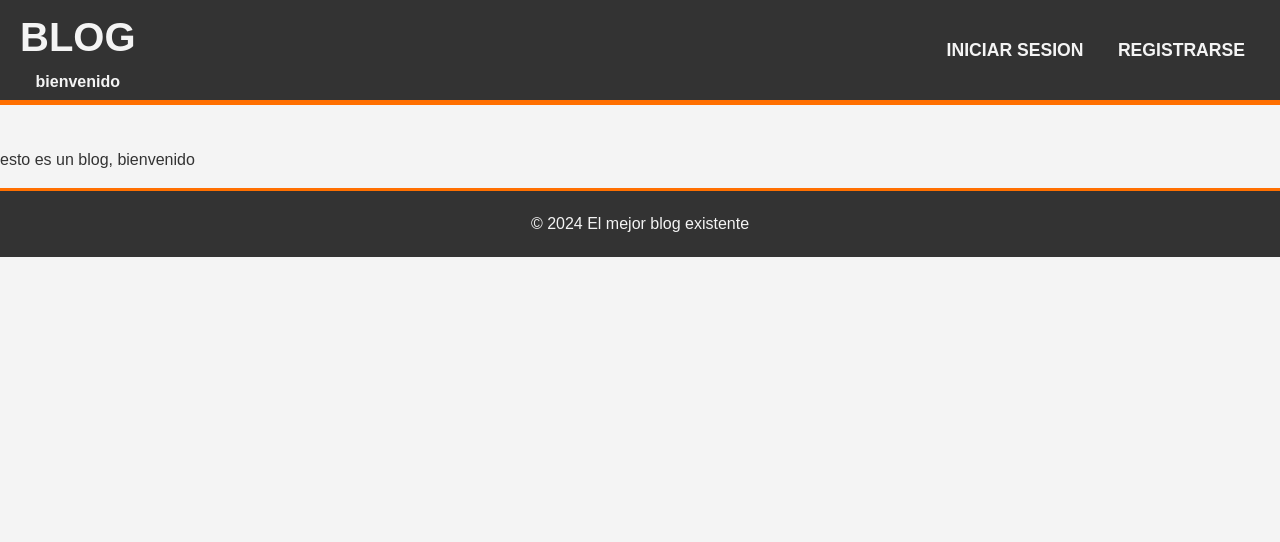
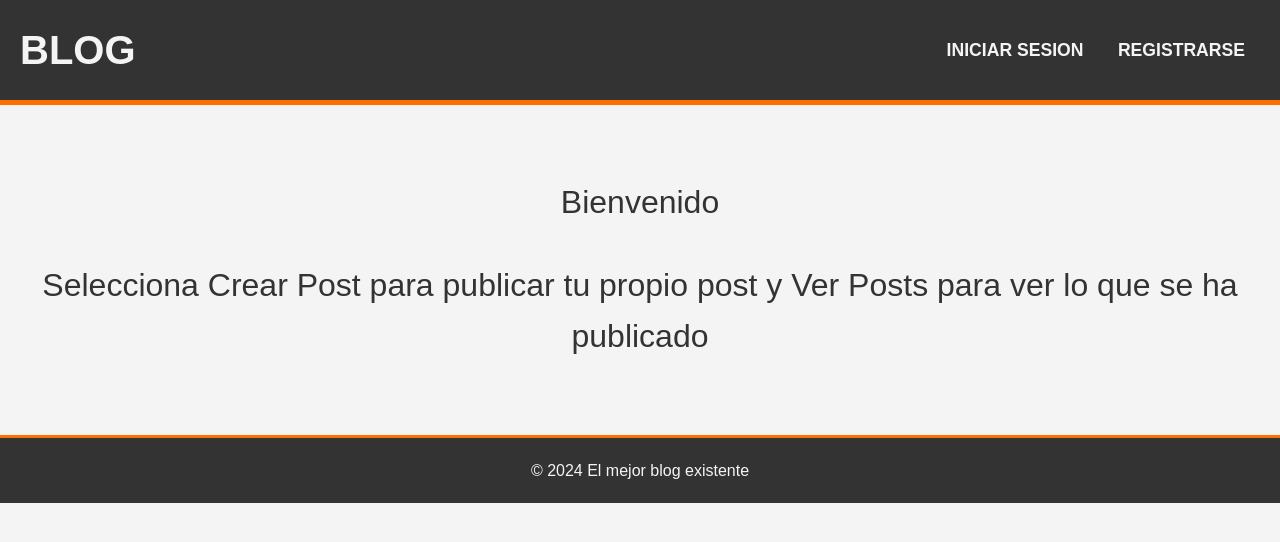
Before and after one commit to GonzaloGabrielVega/Blog, a Django app: page / in a window 1280 px wide. Shown: the top 542 px of the page. Run offline with Django 4.2, Linux system fonts and the light colour scheme.

Commit message:
se agrego texto a home

```diff
--- a/post/static/css/styles.css
+++ b/post/static/css/styles.css
@@ -67,3 +67,18 @@ footer {
     padding: 20px;
     border-top: 3px solid var(--color-naranja);
 }
+
+/*      CONTENIDOOOO       */
+
+.home {
+    text-align: center;
+    margin: 20px;
+    padding: 20px;
+    background-color: var(--color-claro);
+    border-radius: 10px;
+}
+
+.home p {
+    font-size: 2em;
+    color: var(--color-gris);
+}
--- a/post/templates/base.html
+++ b/post/templates/base.html
@@ -12,7 +12,7 @@
     <header>
         <div class="header">
         <h1>BLOG</h1>
-        <p><strong> bienvenido {{ user.username }}</strong> </p>
+        <p><strong> {{ user.username|upper }}</strong> </p>
         </div>
 
         <nav>
--- a/post/templates/home.html
+++ b/post/templates/home.html
@@ -3,7 +3,8 @@
 {% block title %} Inicio {% endblock %}
 
 {% block content %}
-<br><div class="card centered-content">
-    <p>esto es un blog, bienvenido {{ user.username }}</p>
+<div class="home">
+    <p>Bienvenido {{ user.username }}</p>
+    <p>Selecciona Crear Post para publicar tu propio post y Ver Posts para ver lo que se ha publicado</p>
 </div>
 {% endblock %}
```
